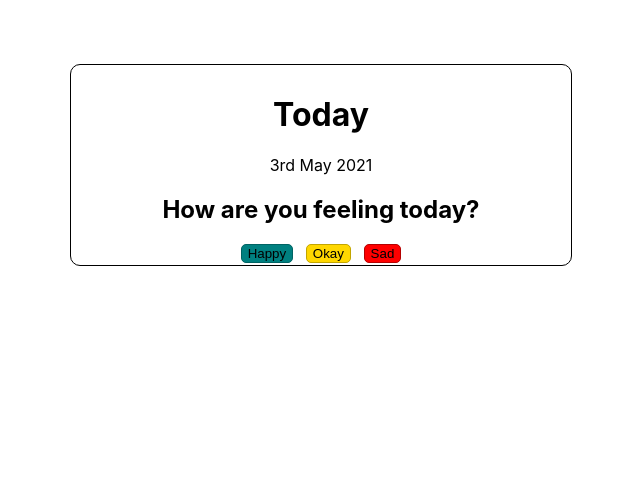
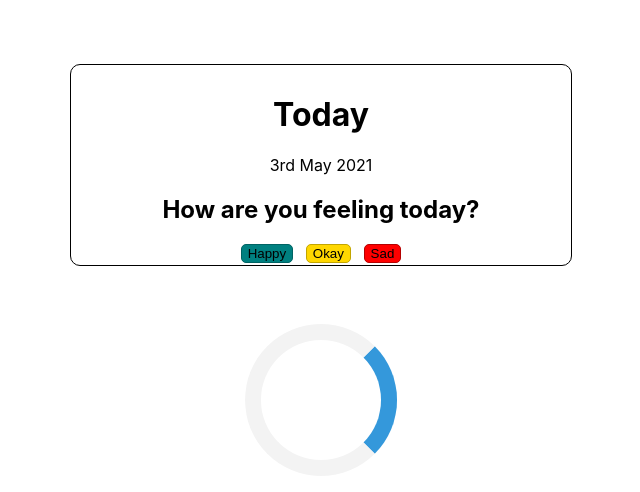
Before and after one commit to giomine/moods-component, a React (Create React App) app: page / in a window 1280 px wide. Shown: the top 492 px of the page, without its empty margins (319-959 px from the left). Built offline with nearby package versions, Linux system fonts and the light colour scheme.

Commit message:
Amend prelim timer to timed spinner

```diff
--- a/src/components/Card.jsx
+++ b/src/components/Card.jsx
@@ -32,11 +32,11 @@ function Card() {
         selectMood(currentMood);
     }
 
-    // for undefined, set a timer to 5 seconds and if a button isn't clicked, show loading spinner. should also still be able to click buttons.
+
     function undefinedMood(){
         setTimeout(function() {
-            alert("You haven't picked a mood yet!");
-        }, 1000);
+            document.querySelector(".loader").setAttribute("id", "loader");
+        }, 3000);
     }
 
 
@@ -45,7 +45,7 @@ function Card() {
             <h1>Today</h1>
             <Date />
 
-            {!clicked ? (<div>{undefinedMood()}<h2>How are you feeling today?</h2>
+            {!clicked ? (<div>{undefinedMood()}<div className="loader"></div><h2>How are you feeling today?</h2>
             <div className="buttonsContainer">
                 <button onClick={() => {happyColor(); updateClick()}}  className="happyButton">Happy</button>
                 <button onClick={() => {okayColor(); updateClick()}} className="okayButton">Okay</button>
--- a/src/index.css
+++ b/src/index.css
@@ -55,3 +55,50 @@ button{
   display: flex;
   align-items: center;
 }
+
+
+
+
+#loader {
+  position: absolute;
+  left: 50%;
+  top: 50%;
+  z-index: 1;
+  width: 120px;
+  height: 120px;
+  margin: -76px 0 0 -76px;
+  border: 16px solid #f3f3f3;
+  border-radius: 50%;
+  border-top: 16px solid #3498db;
+  -webkit-animation: spin 2s linear infinite;
+  animation: spin 2s linear infinite;
+}
+
+@-webkit-keyframes spin {
+  0% { -webkit-transform: rotate(0deg); }
+  100% { -webkit-transform: rotate(360deg); }
+}
+
+@keyframes spin {
+  0% { transform: rotate(0deg); }
+  100% { transform: rotate(360deg); }
+}
+
+/* Add animation to "page content" */
+.animate-bottom {
+  position: relative;
+  -webkit-animation-name: animatebottom;
+  -webkit-animation-duration: 1s;
+  animation-name: animatebottom;
+  animation-duration: 1s
+}
+
+@-webkit-keyframes animatebottom {
+  from { bottom:-100px; opacity:0 }
+  to { bottom:0px; opacity:1 }
+}
+
+@keyframes animatebottom {
+  from{ bottom:-100px; opacity:0 }
+  to{ bottom:0; opacity:1 }
+}
```
